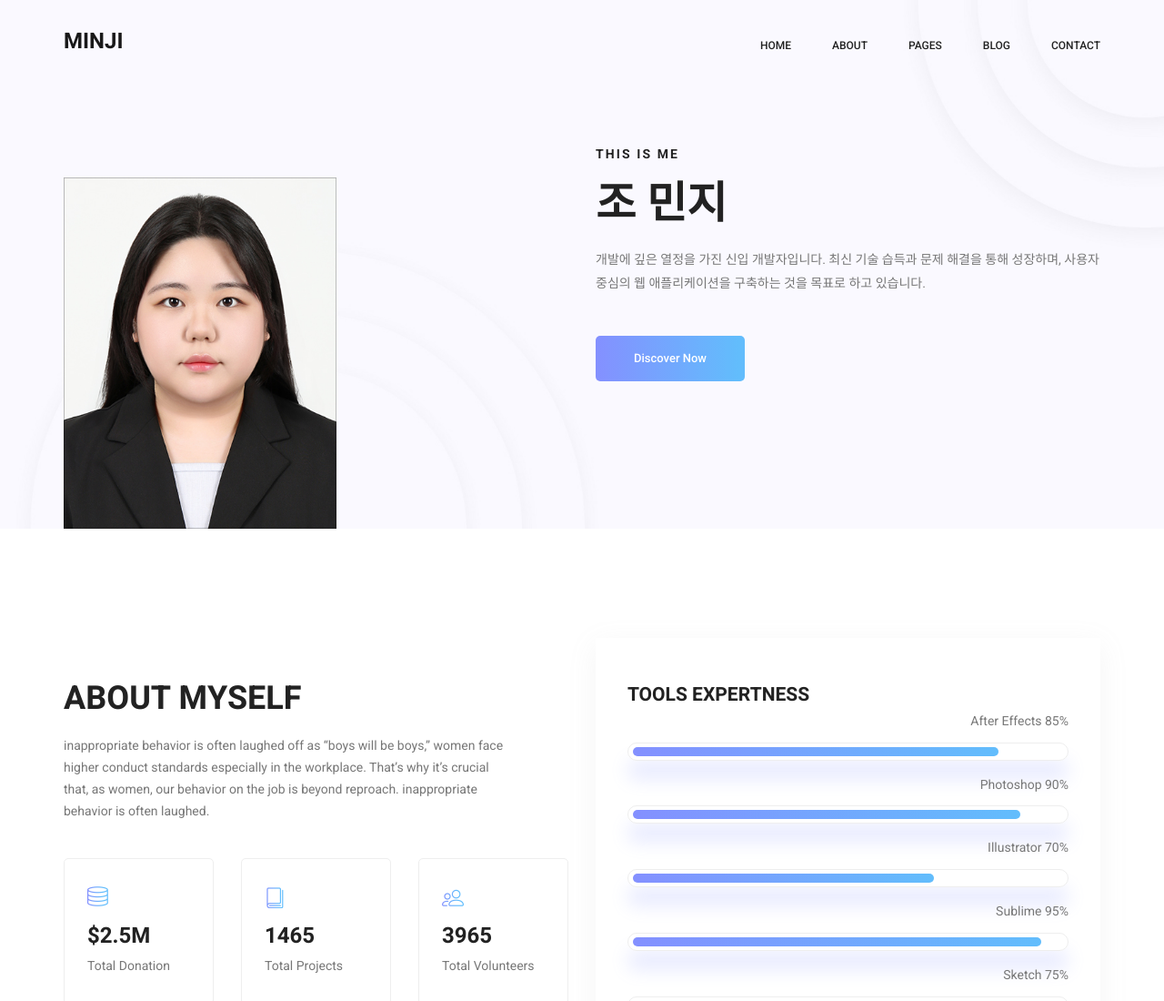
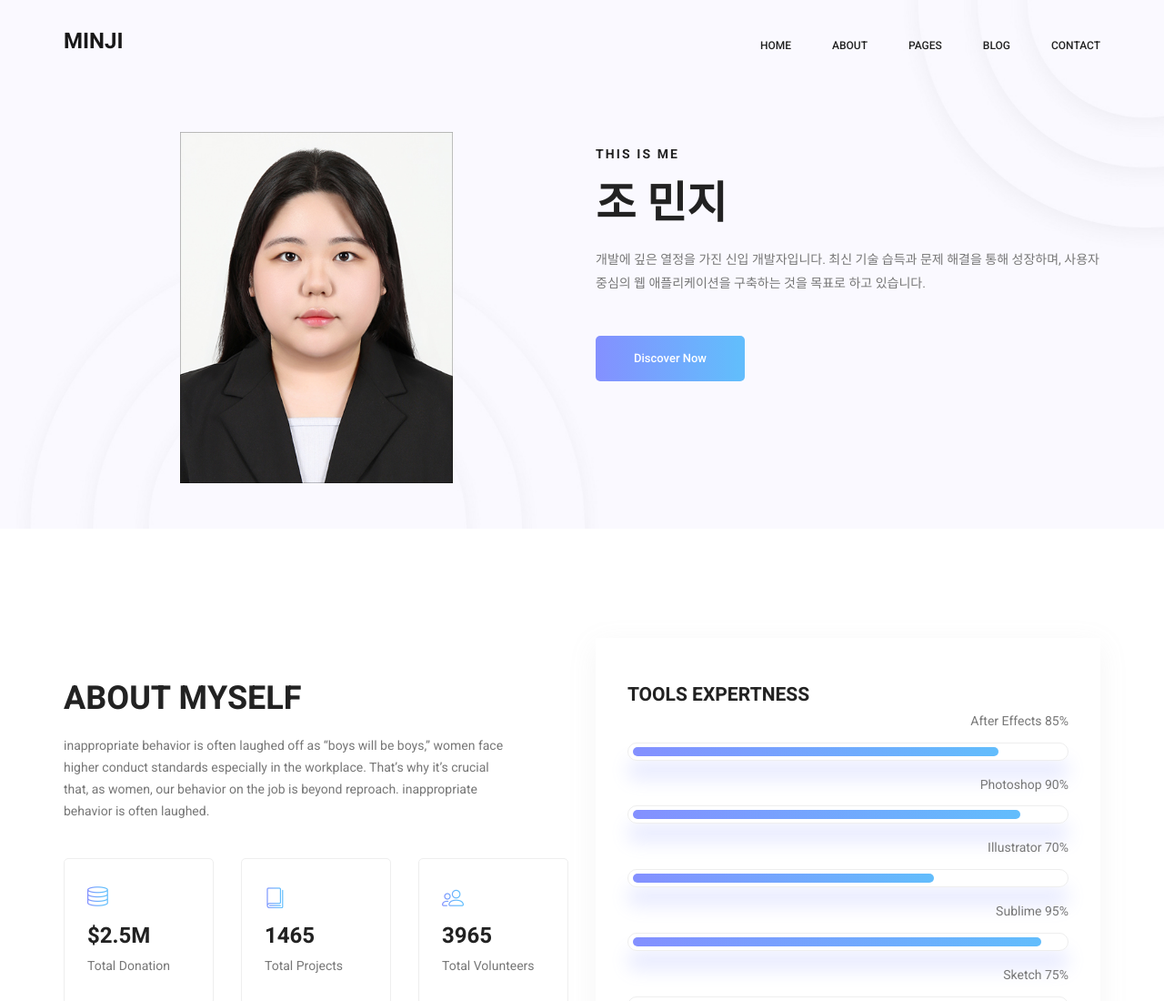
Before and after one commit to minji0626/minji.github.io, a plain HTML site: page index.html in a window 1280 px wide. Shown: the top 1100 px of the page at 91% size. Drawn offline with Linux system fonts and the light colour scheme; some packages are replaced by stand-ins of ours.

Commit message:
unstyled css

```diff
--- a/scss/breadcrumb.scss
+++ b/scss/breadcrumb.scss
@@ -8,9 +8,11 @@
 		width: 100%;
 		.home_left_img{
 			display: flex;
-			padding-bottom: 40px;
+			padding-bottom: 50px;
 			padding-top: 145px;
 			justify-content: center;
+			/* padding-top: 195px; */
+			align-items: center;
 		}
 		.col-lg-6{
 			vertical-align: middle;
```
Also changed, not shown: css/style.css, scss/style.css, 1 other file.
